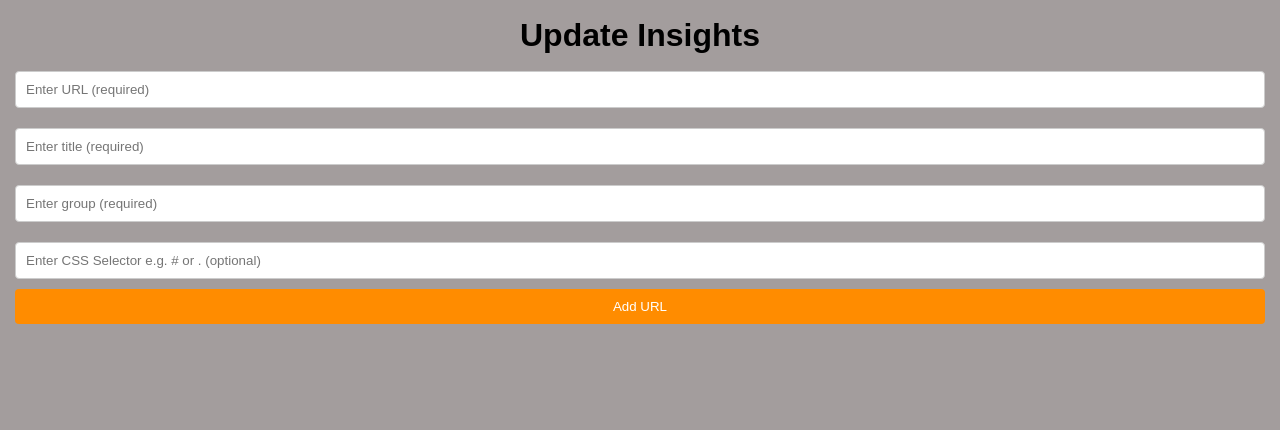
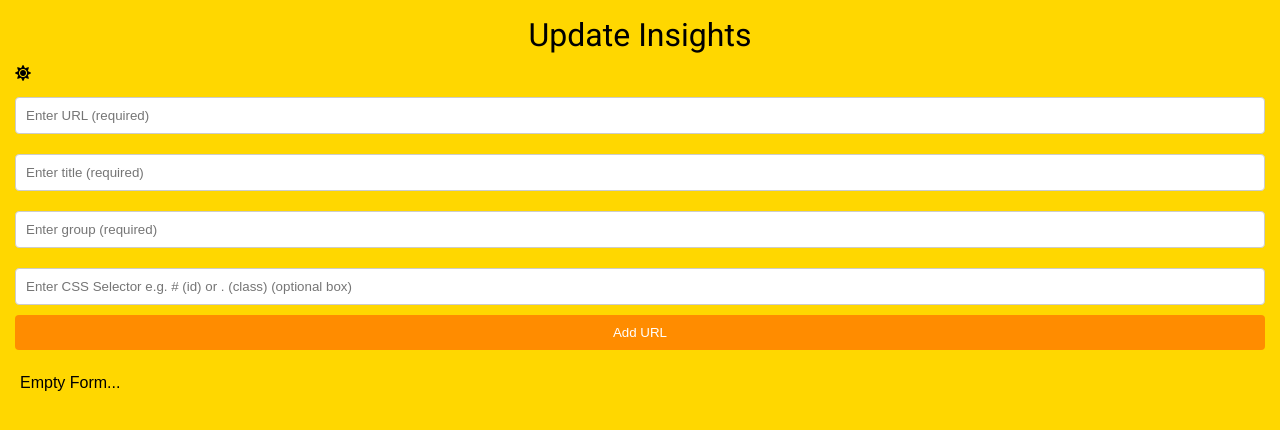
Before and after one commit to jezzaayt/UpdateInsight, a Flask app: page / in a window 1280 px wide. Shown: the top 430 px of the page. Run offline with Flask 3, Linux system fonts and the light colour scheme; some libraries are stand-ins or nearby versions.

Commit message:
Dark and Light mode

```diff
--- a/static/script.js
+++ b/static/script.js
@@ -18,3 +18,17 @@ document.addEventListener('DOMContentLoaded', () => {
       });
     });
   });
+
+  function toggleTheme() {
+    const body = document.body;
+    const themeIcon = document.getElementById('theme-icon');
+    if (body.classList.contains('dark-mode')) {
+      body.classList.remove('dark-mode');
+      themeIcon.classList.remove('fas fa-moon');
+      themeIcon.classList.add('fas fa-sun');
+    } else {
+      body.classList.add('dark-mode');
+      themeIcon.classList.remove('fas fa-sun');
+      themeIcon.classList.add('fas fa-moon');
+    }
+  }
--- a/static/style.css
+++ b/static/style.css
@@ -8,26 +8,58 @@
 /* Body Styling */
 body {
     font-family: Arial, sans-serif;
-    background-color: #a39d9d;
-    color: #333;
+    color: #000;
     line-height: 1.6;
     padding: 10px 15px;
+    background-color: #FFD700
 }
+body.dark-mode {
+    background-color: #333; /* dark mode */
+    color: #f2f2f2;
+  }
 
 /* Container for the content */
 .container {
     max-width: 800px;
     margin: 20px auto;
     padding: 20px;
-    background: white;
+    background: #f2f2f2;
     border-radius: 8px;
     box-shadow: 0 0 10px rgba(0, 0, 0, 0.1);
 }
+h1, h2, h3, h4, h5, h6 {
+    font-family: "Roboto", sans-serif;
+
+}
+
+p, div {
+    font-family: "Roboto", sans-serif;
+    font-weight: 400;
+    font-style: italic;
+}
+
+h1 {
+    font-family: "Roboto", sans-serif;
+    font-weight: 400;
+    font-style: normal;
+}
+.button {
+    background-color: #FFC107; /* accent color */
+    color: #333; /* primary color */
+    border-radius: 5px;
+    padding: 10px 20px;
+    transition: background-color 0.3s ease;
+  }
+
+  .background {
+    height: 100vh;
+    width: 100vw;
+  }
+
 
 /* Header Styling */
 h1 {
     text-align: center;
-    color: #000000;
 }
 
 /* Form Styling */
@@ -152,7 +184,7 @@ div.form-container button:hover {
     padding: 10px 15px;
     background-color: #f44336; /* Red */
     color: white;
-    border: none;
+    border: 1px;
     border-radius: 4px;
     cursor: pointer;
 }
@@ -170,7 +202,7 @@ ul {
 li {
     padding: 0px 15px 0px 15px; /* Padding for all sides */
     margin: 5px 0; /* Space between list items */
-    border: 1px solid #FF8C00; /* Orange border */
+    border: 2px solid #FF8C00; /* Orange border */
     border-radius: 5px; /* Rounded corners */
     background-color: #fff; /* White background */
     color: #333; /* Dark text color for better contrast */
@@ -178,6 +210,10 @@ li {
     overflow: hidden;
     white-space: nowrap;
     text-overflow: ellipsis;
+    transition-duration: 0.5s;
+    border-bottom: 1px solid #FF8C00 !important
+
+
 }
 li.info {
     background-color: #d1ecf1; /* Light blue background for info */
@@ -193,14 +229,22 @@ li.info:hover {
 li:hover {
     background-color: #FF8C00; /* Change background on hover */
     color: white; /* Change text color on hover */
-    border: 2px solid #ffffff;
+    border: 2px solid #FF8C00; /* Change border color on hover */
     white-space: normal;
+    font-weight: 800;
+
 
 }
 li button {
     margin: 5px;
     flex-basis: 150px; /* set a minimum width for each button */
   }
+
+.empty {
+margin: 5px;
+flex-basis: 150px; /* set a minimum width for each button */
+border-radius: 5px;
+}
 
   /* For small screens (e.g. mobile) */
   @media (max-width: 480px) {
--- a/templates/index.html
+++ b/templates/index.html
@@ -10,14 +10,20 @@
     <script src="https://cdn.jsdelivr.net/npm/notyf@3.3.0/notyf.min.js"></script>
 
     <link rel="stylesheet" type="text/css" href="{{ url_for('static', filename='style.css') }}">
+    <link rel="preconnect" href="https://fonts.googleapis.com">
+    <link rel="preconnect" href="https://fonts.gstatic.com" crossorigin>
+    <link rel="stylesheet" href="https://cdnjs.cloudflare.com/ajax/libs/font-awesome/5.15.3/css/all.min.css" />
+    <link href="https://fonts.googleapis.com/css2?family=Roboto:ital,wght@0,100;0,300;0,400;0,500;0,700;0,900;1,100;1,300;1,400;1,500;1,700;1,900&display=swap" rel="stylesheet">
     <script src="{{ url_for('static', filename='notifications.js') }}"></script>
     <script src="{{ url_for('static', filename='script.js') }}"></script>
 
-    <title>Update Insights</title>
+    <title class="title">Update Insights</title>
 </head>
 <body>
 
     <h1>Update Insights</h1>
+    <i id="theme-icon" class="fas fa-sun" onclick="toggleTheme()"></i>
+
     {% with messages = get_flashed_messages(with_categories=True) %}
     {% if messages %}
         <ul>
@@ -38,7 +44,7 @@
         <input type="text" name="url" placeholder="Enter URL (required)" required>
         <input type="text" name="title" placeholder="Enter title (required)" required>
         <input type="text" name="group" placeholder="Enter group (required)" required>
-        <input type="text" name="selector" placeholder="Enter CSS Selector e.g. # or . (optional)">
+        <input type="text" name="selector" placeholder="Enter CSS Selector e.g. # (id) or . (class) (optional box)">
         <button type="submit">Add URL</button>
     </form>
 
@@ -87,6 +93,8 @@
       </ul>
     </div>
   </div>
+  {% else %}
+  <span class="empty">Empty Form...</span>
 {% endfor %}
 </div>
 
```
